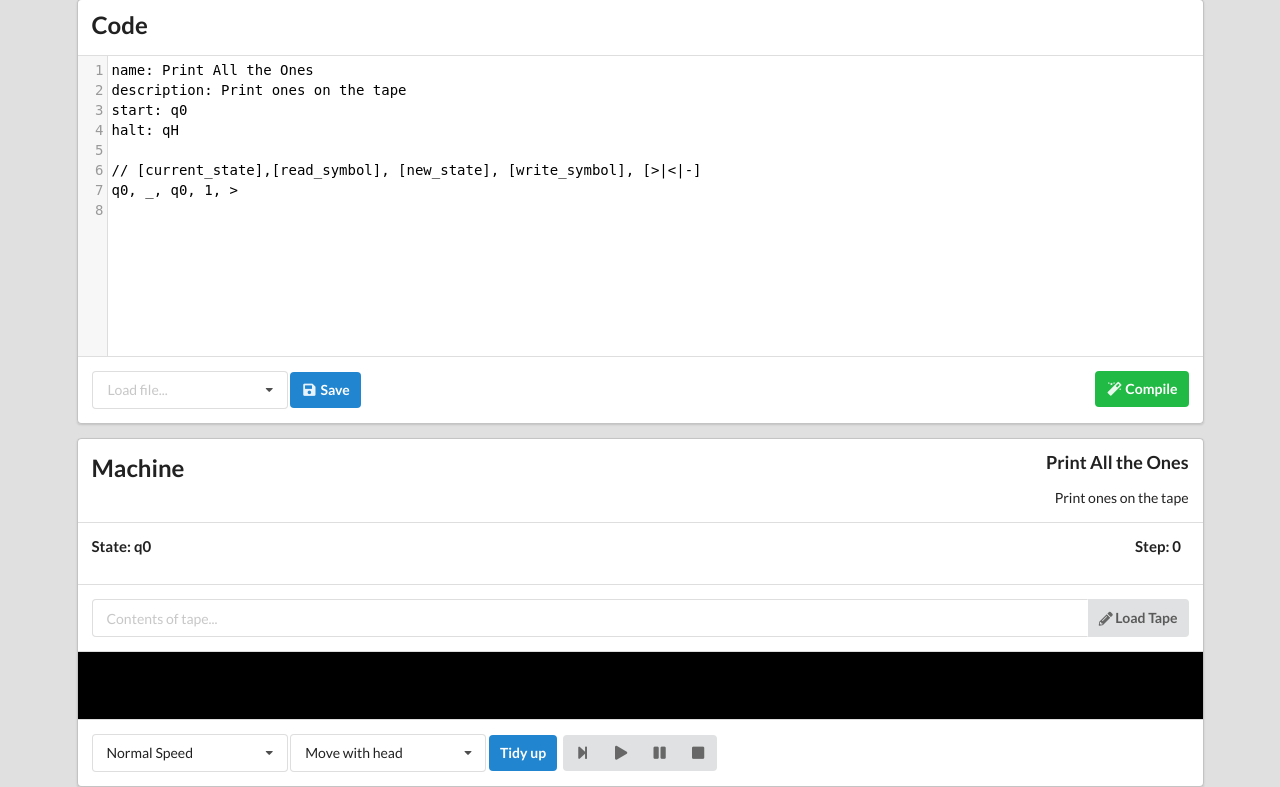
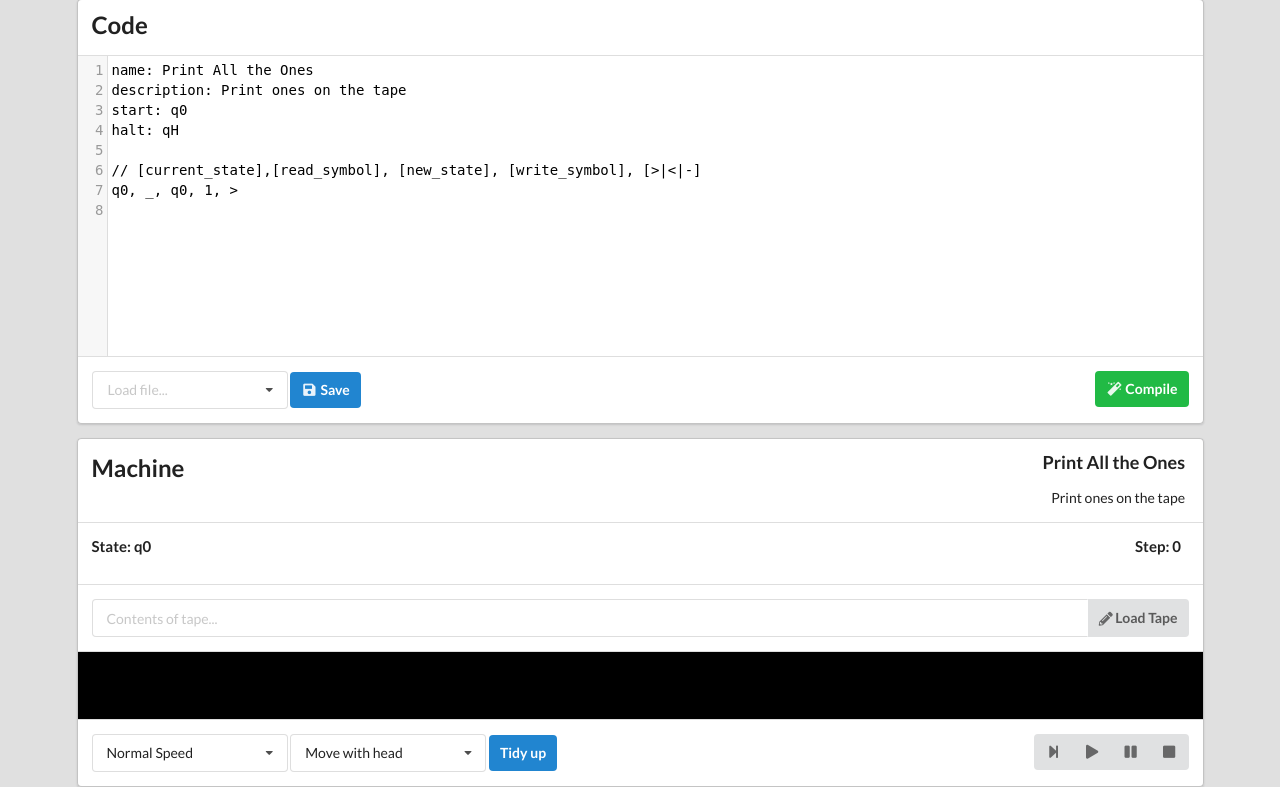
Before and after one commit to CodeGuild-co/tms, a Flask app: page / in a window 1280 px wide. Shown: the part 178-965 px from the top of the page. Run offline with Flask 2, Linux system fonts and the light colour scheme; some libraries are stand-ins or nearby versions.

Commit message:
Restore right floated elements

```diff
--- a/static/styles.css
+++ b/static/styles.css
@@ -1,3 +1,8 @@
+div.right.floated {
+    float: right;
+    margin-right: 0.25em;
+}
+
 .top.top {
     margin-top: 20px;
 }
```
